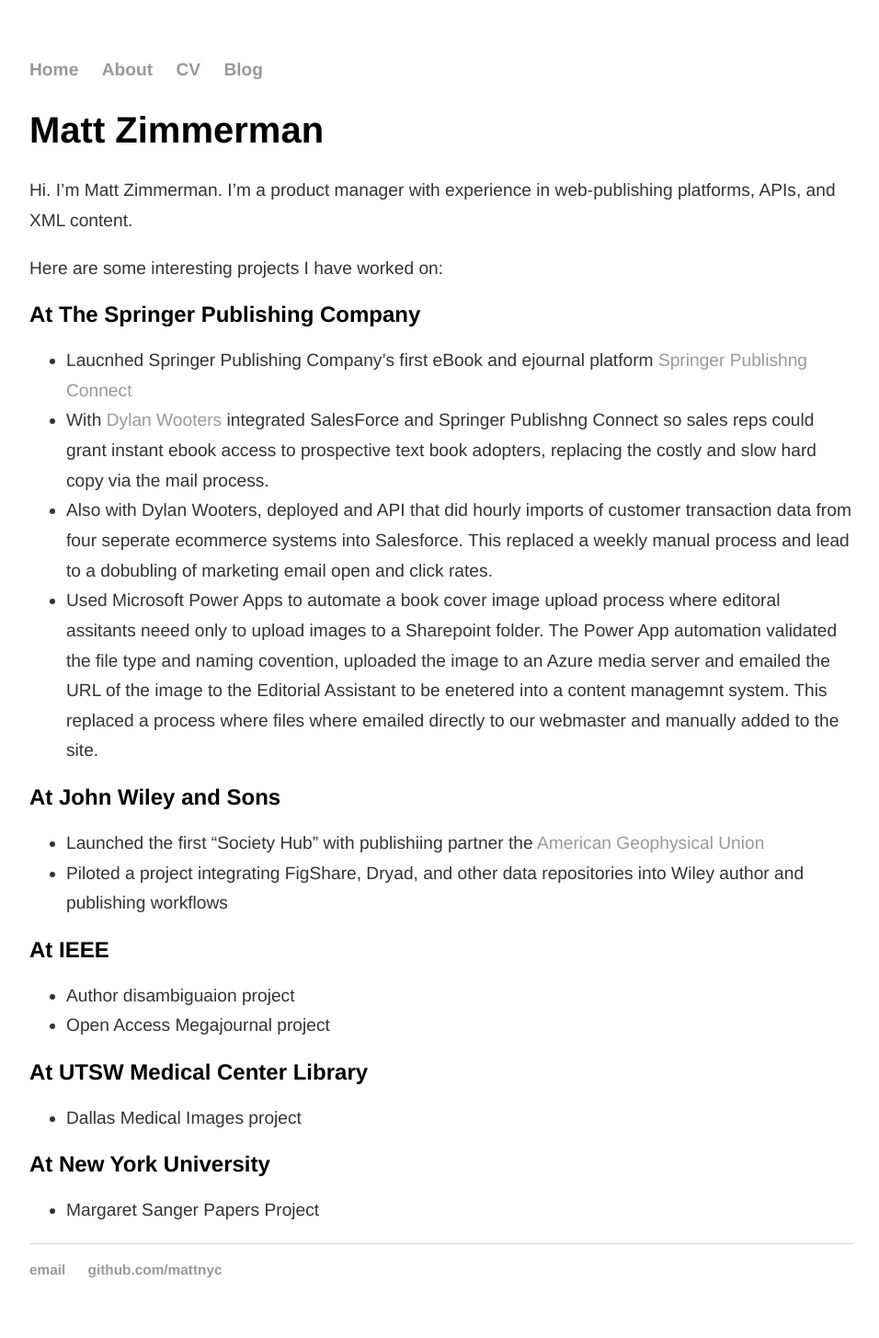
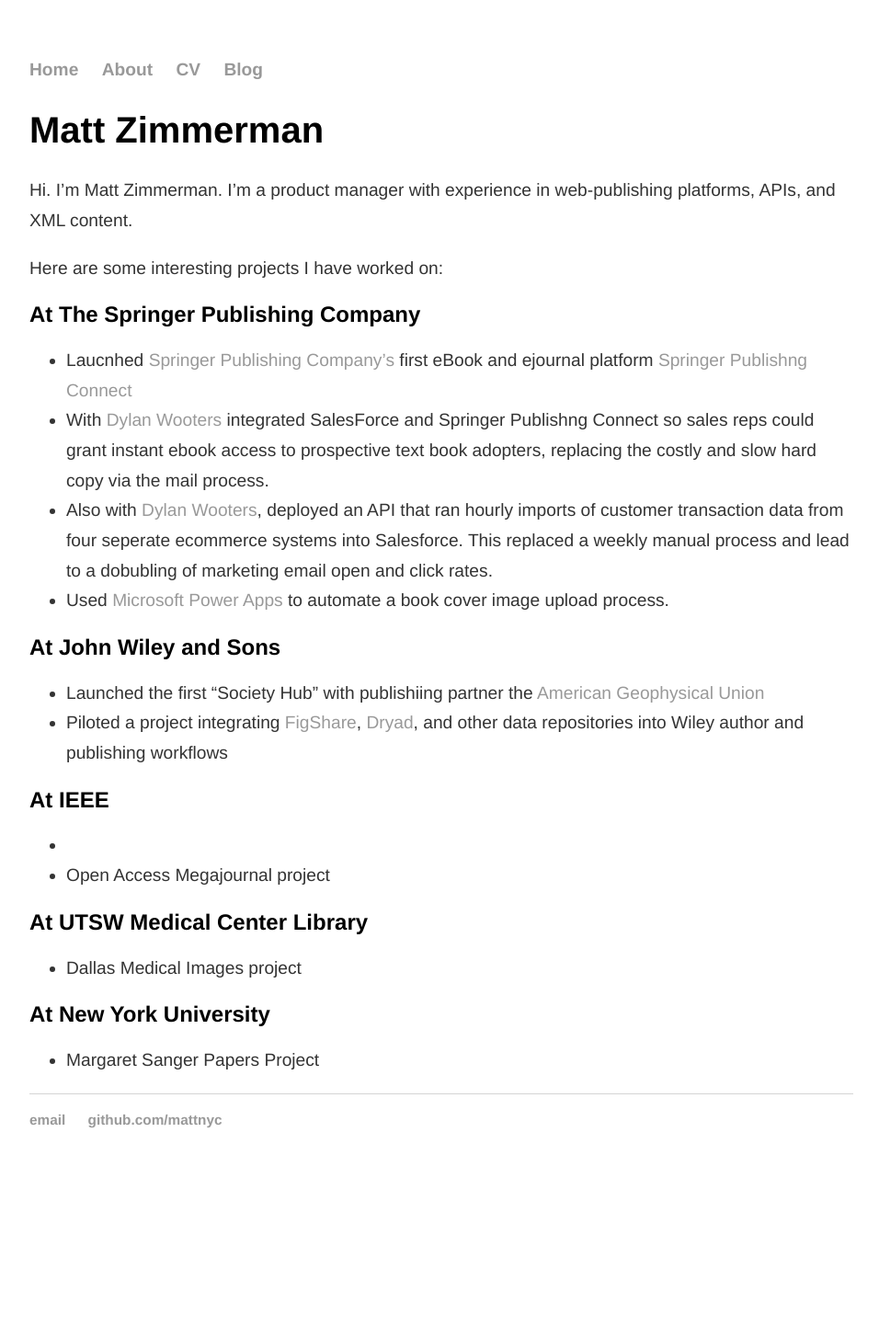
Before and after one commit to mattznyc/mattznyc.github.io, a Jekyll site: the page built from index.md, in a window 1280 px wide. Shown: the whole page at 92% size, without its empty margins (160-1116 px from the left). Built offline with Jekyll 4.4.1, drawn with Linux system fonts in a browser that asks for light colours; after the commit the page ends 1291 px from its top, so only the background shows below that.

Commit message:
Update index.md

```diff
--- a/index.md
+++ b/index.md
@@ -9,17 +9,17 @@
 Here are some interesting projects I have worked on:
 
 ## At The Springer Publishing Company
-* Laucnhed Springer Publishing Company's first eBook and ejournal platform [Springer Publishng Connect](http://connect.springerpub.com)
+* Laucnhed [Springer Publishing Company's](https://www.springerpub.com/) first eBook and ejournal platform [Springer Publishng Connect](http://connect.springerpub.com)
 * With [Dylan Wooters](https://dylanwooters.com/index.html) integrated SalesForce and Springer Publishng Connect so sales reps could grant instant ebook access to prospective text book adopters, replacing the costly and slow hard copy via the mail process.
-* Also with Dylan Wooters, deployed and API that did hourly imports of customer transaction data from four seperate ecommerce systems into Salesforce. This replaced a weekly manual process and lead to a dobubling of marketing email open and click rates.
-* Used Microsoft Power Apps to automate a book cover image upload process where editoral assitants neeed only to upload images to a Sharepoint folder. The Power App automation validated the file type and naming covention, uploaded the image to an Azure media server and emailed the URL of the image to the Editorial Assistant to be enetered into a content managemnt system. This replaced a process where files where emailed directly to our webmaster and manually added to the site.
+* Also with [Dylan Wooters](https://dylanwooters.com/index.html), deployed an API that ran hourly imports of customer transaction data from four seperate ecommerce systems into Salesforce. This replaced a weekly manual process and lead to a dobubling of marketing email open and click rates.
+* Used [Microsoft Power Apps](https://www.microsoft.com/en-us/power-platform/products/power-apps) to automate a book cover image upload process.
 
 ## At John Wiley and Sons
 * Launched the first "Society Hub" with publishiing partner the [American Geophysical Union](https://agupubs.onlinelibrary.wiley.com/)
-* Piloted a project integrating FigShare, Dryad, and other data repositories into Wiley author and publishing workflows
+* Piloted a project integrating [FigShare](https://figshare.com/), [Dryad](https://datadryad.org/stash), and other data repositories into Wiley author and publishing workflows
 
 ## At IEEE
-* Author disambiguaion project
+*
 * Open Access Megajournal project
 
 ## At UTSW Medical Center Library
```
